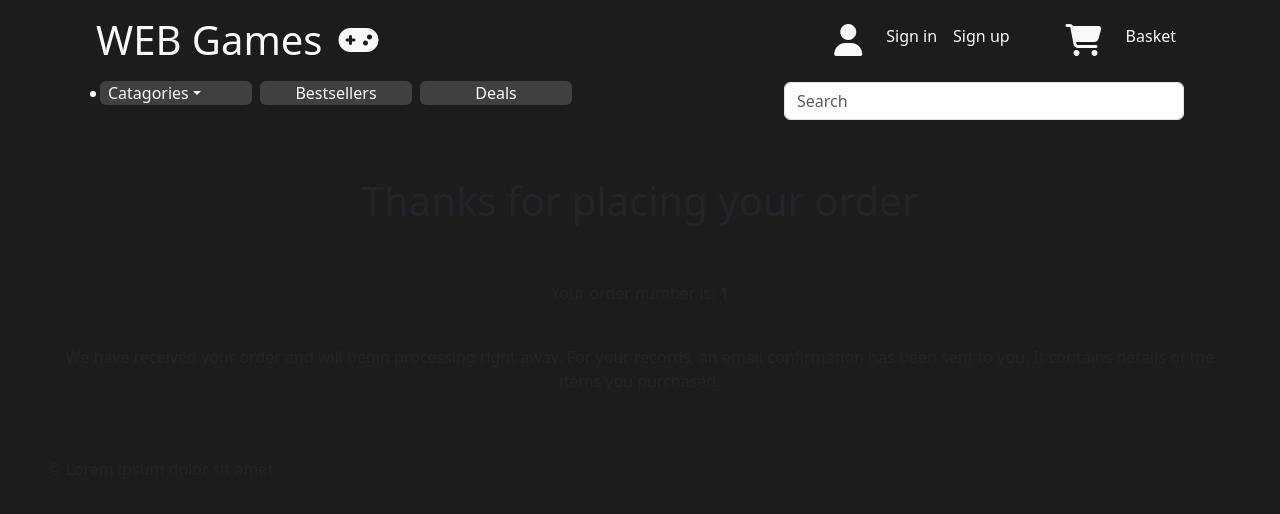
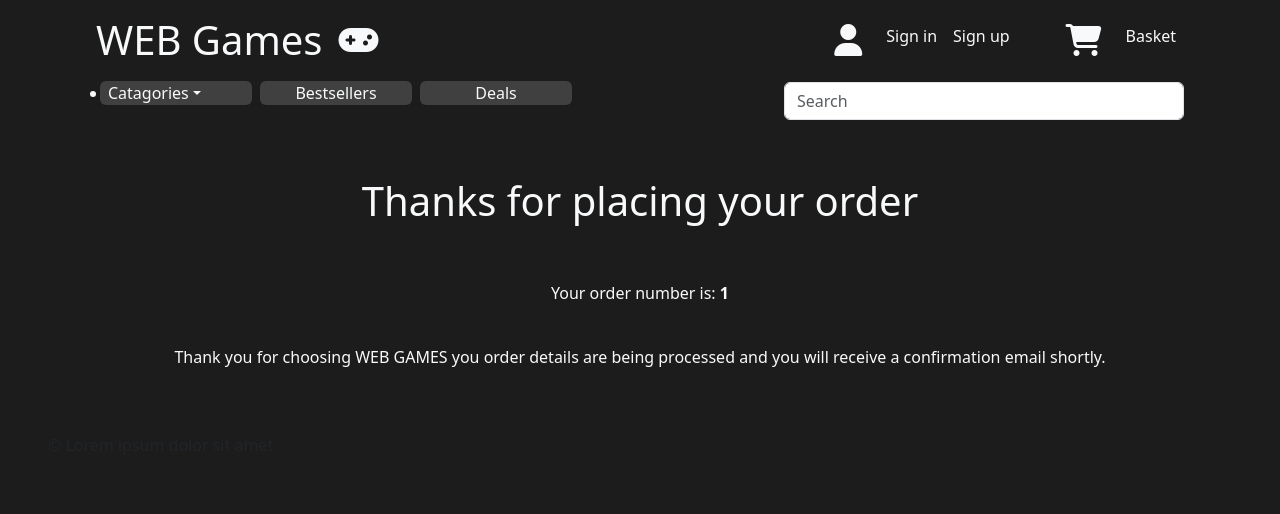
Before and after one commit to AdrianDonnelly/CA2-WEBGames, a Django app: page /order/thanks/1/ in a window 1280 px wide. Shown: the top 514 px of the page. Run offline with Django 4.2, Linux system fonts and the light colour scheme; data comes from the database, SQL or seed files in the repository; both versions use the stored data as it was after the commit; some libraries are stand-ins or nearby versions.

Commit message:
brightend checkout text

```diff
--- a/cart/templates/cart.html
+++ b/cart/templates/cart.html
@@ -9,7 +9,7 @@ Cart -
 {% block content %}
 {% if not cart_items %}
 <div>
-    <div class="text-center">
+    <div class="text-center text-light">
         <br>
         <h1 class="text-center my_title">
             Your shopping cart is empty
@@ -22,7 +22,7 @@ Cart -
 </div>
 {% else %}
 <div>
-    <div class="text-center">
+    <div class="text-center text-light">
         <br>
         <h1 class="text-center my_title">
             Your shopping cart
--- a/order/templates/thanks.html
+++ b/order/templates/thanks.html
@@ -5,7 +5,7 @@
 {% endblock %}
 {% block content %}
 <div>
- <div class="text-center">
+    <div class="text-center text-light">
         <br>
         <br>
         <h1 class="text-center my_title">
@@ -16,9 +16,7 @@
         <p>Your order number is: <b>{{ customer_order.id }}</b></p>
         <br>
         <p>
- We have received your order and will begin processing right
- away. For your records, an email confirmation has been sent to
- you. It contains details of the items you purchased.
+            Thank you for choosing WEB GAMES you order details are being processed and you will receive a confirmation email shortly.
         </p>
     </div>
 </div>
```
Also changed, not shown: db.sqlite3. Lines whose indentation alone changed are shown as unchanged.
